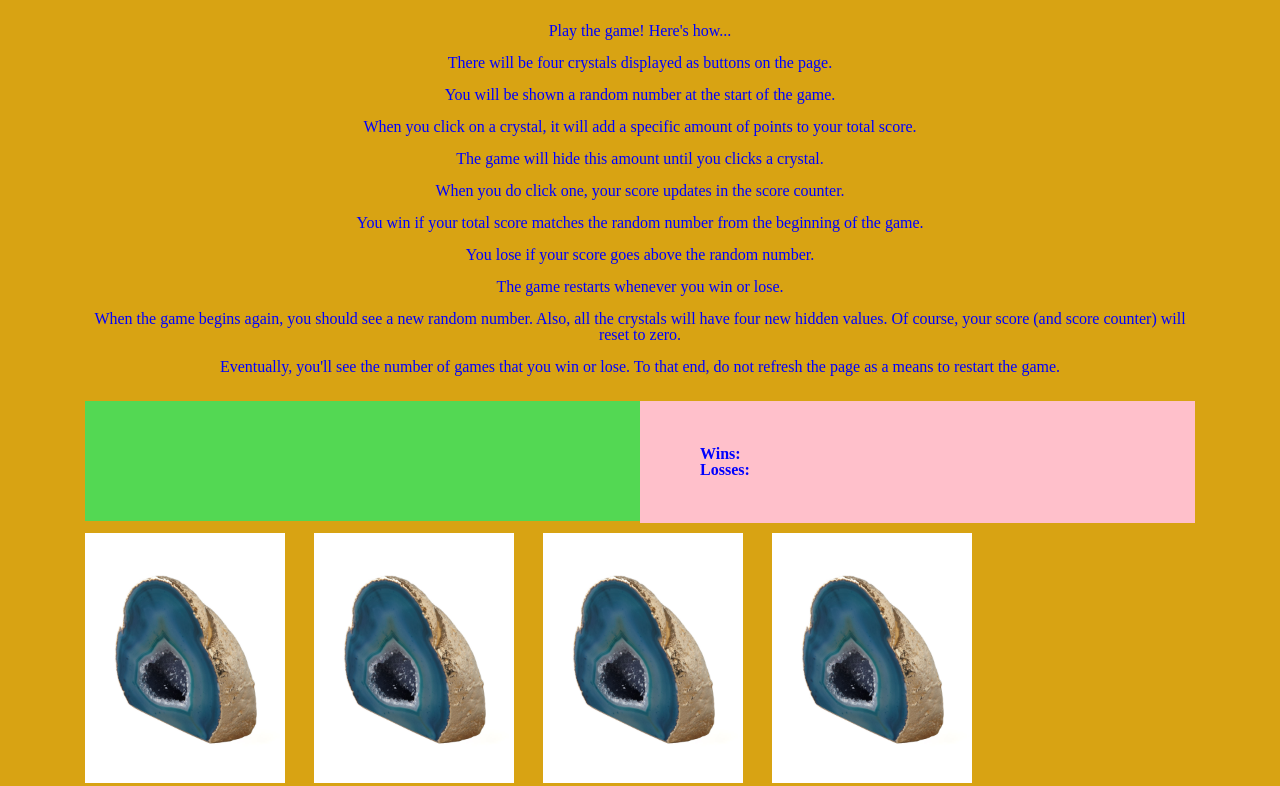
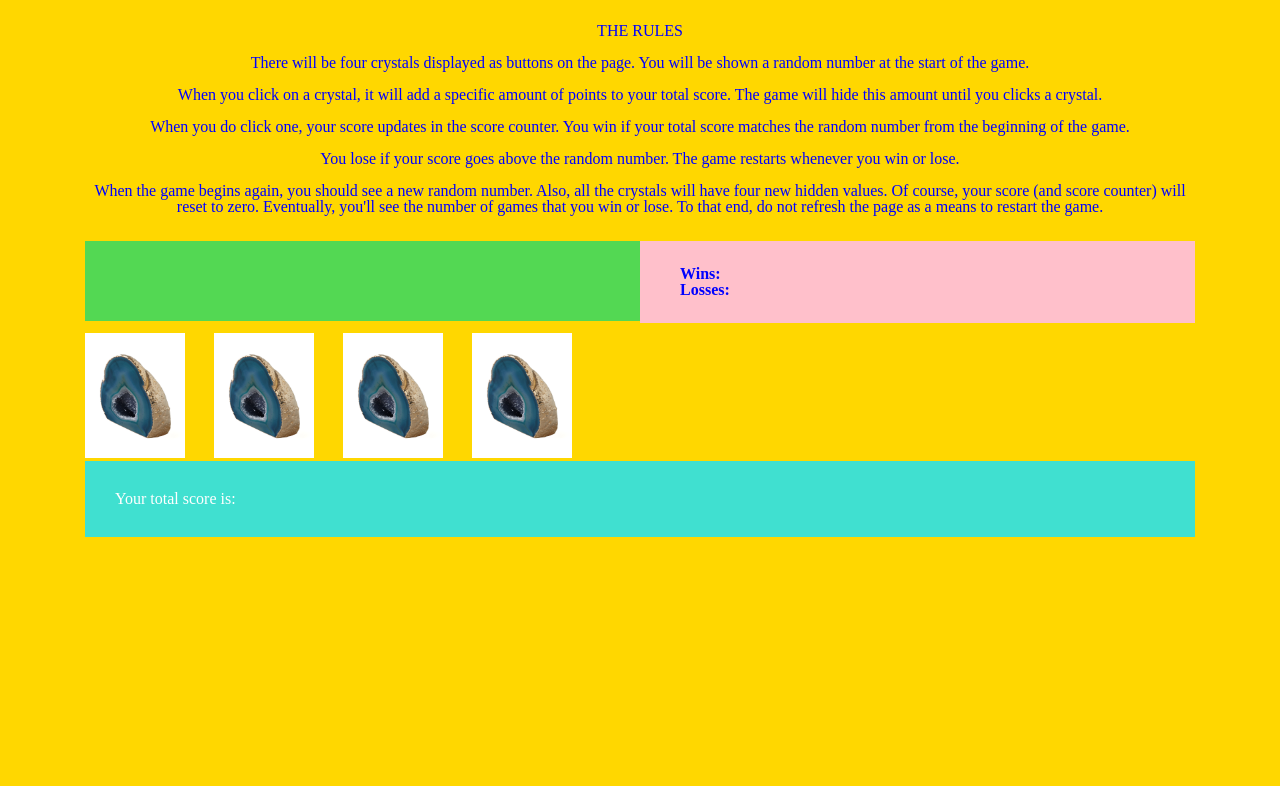
Before and after one commit to samanthalossett/unit-4-game, a plain HTML site: page index.html in a window 1280 px wide. Shown: the part 69-855 px from the top of the page. After the commit the page ends 800 px from the top, so only its background shows below. Drawn offline with nearby package versions, Linux system fonts and the light colour scheme.

Commit message:
styling complete, just need to add the java and jquery for functions

```diff
--- a/assets/css/style.css
+++ b/assets/css/style.css
@@ -3,39 +3,45 @@ h1 {
     font-size: 50px;
     text-align: center;
     color: rgb(151, 23, 151);
-
 }
-
 p {
     color: blue;
 }
-
 body{
-    background-color: rgb(216, 163, 19);
+    background-color: gold;
 }
 .rules{
     margin-top: 10px;
     margin-bottom: 10px;
     text-align: center;
+    font-size: 16px;
 }
 #goal {
     background-color: rgb(83, 216, 83);
-    padding: 60px 60px 60px 60px;
+    padding: 40px 40px 40px 40px;
     float: left;
 
 }
 #scores {
     background-color: pink;
-    padding: 45px 60px 45px 60px;
+    padding: 25px 40px 25px 40px;
     float: left;
     color: white;
     font-weight: bold;
 
 }
 .jewel-image {
+
     width: 100%;
-    max-width: 200px;
+    max-width: 100px;;
     height: auto;
     margin-top: 10px;
     margin-right: 25px;
   }
+#total-score {
+    background-color: turquoise;
+    padding: 30px 3px 30px 30px;
+    align-content: center;
+    color: white;
+
+}
--- a/index.html
+++ b/index.html
@@ -14,16 +14,16 @@
             <h1>The Crystal Collector Game</h1><br></br>
             <section class="rules">
 
-                <p>Play the game! Here's how...<br></br>
-                        There will be four crystals displayed as buttons on the page. <br></br>
+                <p>THE RULES<br></br>
+                        There will be four crystals displayed as buttons on the page.
                         You will be shown a random number at the start of the game. <br></br>
-                        When you click on a crystal, it will add a specific amount of points to your total score. <br></br>
+                        When you click on a crystal, it will add a specific amount of points to your total score.
                         The game will hide this amount until you clicks a crystal.<br></br>
-                        When you do click one, your score updates in the score counter.<br></br>
+                        When you do click one, your score updates in the score counter.
                         You win if your total score matches the random number from the beginning of the game.<br></br>
-                        You lose if your score goes above the random number.<br></br>
+                        You lose if your score goes above the random number.
                         The game restarts whenever you win or lose.<br></br>
-                        When the game begins again, you should see a new random number. Also, all the crystals will have four new hidden values. Of course, your score (and score counter) will reset to zero.<br></br>
+                        When the game begins again, you should see a new random number. Also, all the crystals will have four new hidden values. Of course, your score (and score counter) will reset to zero.
                         Eventually, you'll see the number of games that you win or lose. To that end, do not refresh the page as a means to restart the game.<br></br>
                 </p>
             </section>
@@ -33,10 +33,16 @@
            <p>Wins:</p>
            <p>Losses:</p>
        </div>
+
+       <div id="photos" div container="col-sm-3">
        <img class="jewel-image" src="assets/images/NMH6TGM_mz.jpg" alt="jewel-image">
        <img class="jewel-image" src="assets/images/NMH6TGM_mz.jpg" alt="jewel-image">
        <img class="jewel-image" src="assets/images/NMH6TGM_mz.jpg" alt="jewel-image">
        <img class="jewel-image" src="assets/images/NMH6TGM_mz.jpg" alt="jewel-image">
+    </div>
+
+    <div id="total-score" class="col-lg-12">Your total score is:</div>
+
 <script src="https://code.jquery.com/jquery-3.3.1.slim.min.js" integrity="sha384-q8i/X+965DzO0rT7abK41JStQIAqVgRVzpbzo5smXKp4YfRvH+8abtTE1Pi6jizo" crossorigin="anonymous"></script>
 <script src="https://cdnjs.cloudflare.com/ajax/libs/popper.js/1.14.7/umd/popper.min.js" integrity="sha384-UO2eT0CpHqdSJQ6hJty5KVphtPhzWj9WO1clHTMGa3JDZwrnQq4sF86dIHNDz0W1" crossorigin="anonymous"></script>
 <script src="https://stackpath.bootstrapcdn.com/bootstrap/4.3.1/js/bootstrap.min.js" integrity="sha384-JjSmVgyd0p3pXB1rRibZUAYoIIy6OrQ6VrjIEaFf/nJGzIxFDsf4x0xIM+B07jRM" crossorigin="anonymous"></script>
```
